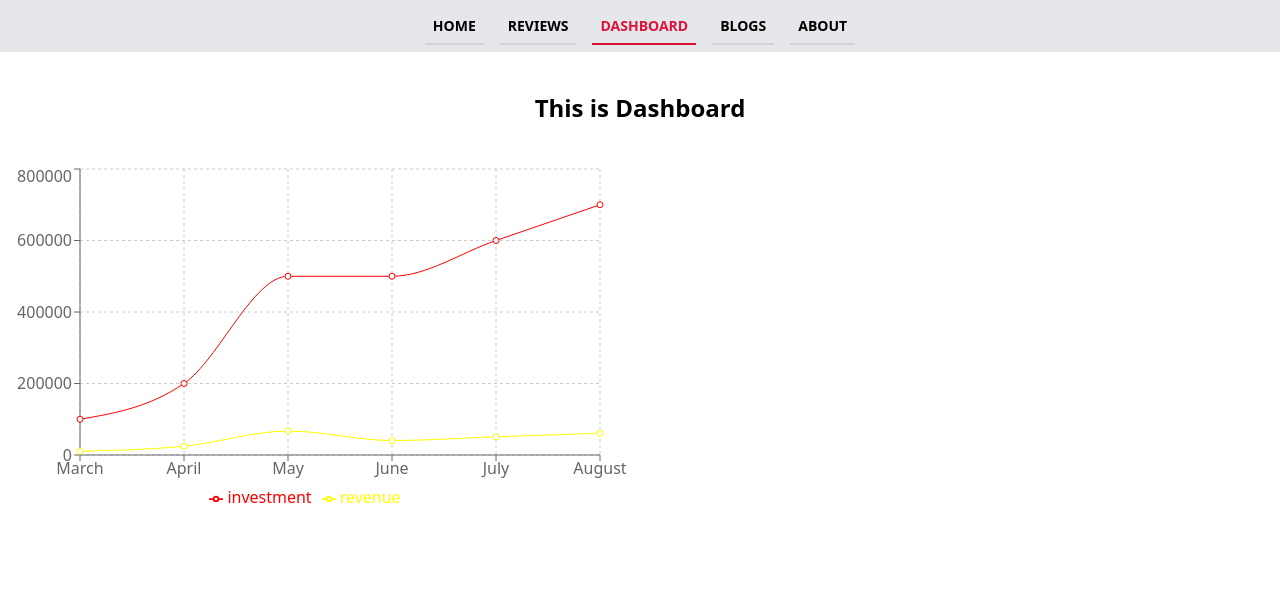
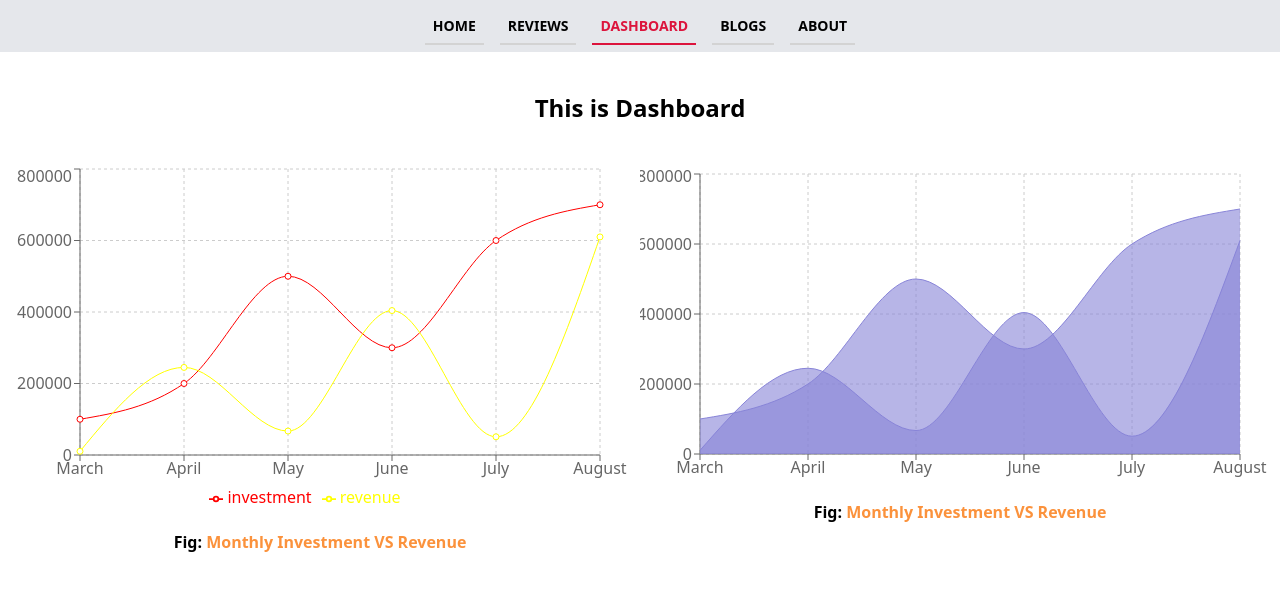
Before and after one commit to crescentpartha/product-analysis-website-crescentpartha, a React (Create React App) app in the folder product-analysis-website/: page /dashboard in a window 1280 px wide. Shown: the top 590 px of the page. Built offline with nearby package versions, Linux system fonts and the light colour scheme.

Commit message:
AreaChart added

```diff
--- a/product-analysis-website/public/data.json
+++ b/product-analysis-website/public/data.json
@@ -11,7 +11,7 @@
         "month": "April",
         "investment": 200000,
         "sell": 423,
-        "revenue": 24500
+        "revenue": 245004
     },
     {
         "id": 1003,
@@ -23,9 +23,9 @@
     {
         "id": 1004,
         "month": "June",
-        "investment": 500000,
+        "investment": 300000,
         "sell": 529,
-        "revenue": 40405
+        "revenue": 404050
     },
     {
         "id": 1005,
@@ -39,6 +39,6 @@
         "month": "August",
         "investment": 700000,
         "sell": 670,
-        "revenue": 61000
+        "revenue": 610002
     }
 ]
--- /dev/null
+++ b/product-analysis-website/src/components/Areachart/Areachart.js
@@ -0,0 +1,32 @@
+import React from 'react';
+import useData from '../../hooks/useData';
+import { AreaChart, CartesianGrid, XAxis, YAxis, Tooltip, Area } from 'recharts';
+
+const Areachart = () => {
+    const [data] = useData();
+    return (
+        <div>
+            <AreaChart
+                width={630}
+                height={320}
+                data={data}
+                margin={{
+                    top: 10,
+                    right: 30,
+                    left: 0,
+                    bottom: 0,
+                }}
+            >
+                <CartesianGrid strokeDasharray="3 3" />
+                <XAxis dataKey="month" />
+                <YAxis />
+                <Tooltip />
+                <Area type="monotone" dataKey="investment" stroke="#8884d8" fill="#8884d8" />
+                <Area type="monotone" dataKey="revenue" stroke="#8884d8" fill="#8884d8" />
+            </AreaChart>
+            <p className='font-semibold my-4'>Fig: <span className='text-orange-400'>Monthly Investment VS Revenue</span></p>
+        </div>
+    );
+};
+
+export default Areachart;
--- a/product-analysis-website/src/components/Dashboard/Dashboard.js
+++ b/product-analysis-website/src/components/Dashboard/Dashboard.js
@@ -1,12 +1,18 @@
 import React from 'react';
 import Linechart from '../Linechart/Linechart';
+import Areachart from '../Areachart/Areachart';
 
 const Dashboard = () => {
     return (
         <div>
             <h2 className='text-2xl font-semibold my-10'>This is Dashboard</h2>
-            <div>
-                <Linechart></Linechart>
+            <div className='grid lg:grid-cols-2 md:grid-cols-1 sm:grid-cols-1'>
+                <div>
+                    <Linechart></Linechart>
+                </div>
+                <div>
+                    <Areachart></Areachart>
+                </div>
             </div>
         </div>
     );
--- a/product-analysis-website/src/components/Linechart/Linechart.js
+++ b/product-analysis-website/src/components/Linechart/Linechart.js
@@ -6,8 +6,12 @@ const Linechart = () => {
     const [data] = useData();
     return (
         <div>
-            <LineChart width={630} height={350} data={data}
+            <LineChart
+                width={630}
+                height={350}
+                data={data}
                 margin={{ top: 5, right: 30, left: 20, bottom: 5 }}>
+
                 <CartesianGrid strokeDasharray="3 3" />
                 <XAxis dataKey="month" />
                 <YAxis />
@@ -16,6 +20,7 @@ const Linechart = () => {
                 <Line type="monotone" dataKey="investment" stroke="#FF0000" />
                 <Line type="monotone" dataKey="revenue" stroke="#FFFF00" />
             </LineChart>
+            <p className='font-semibold my-4'>Fig: <span className='text-orange-400'>Monthly Investment VS Revenue</span></p>
         </div>
     );
 };
```
